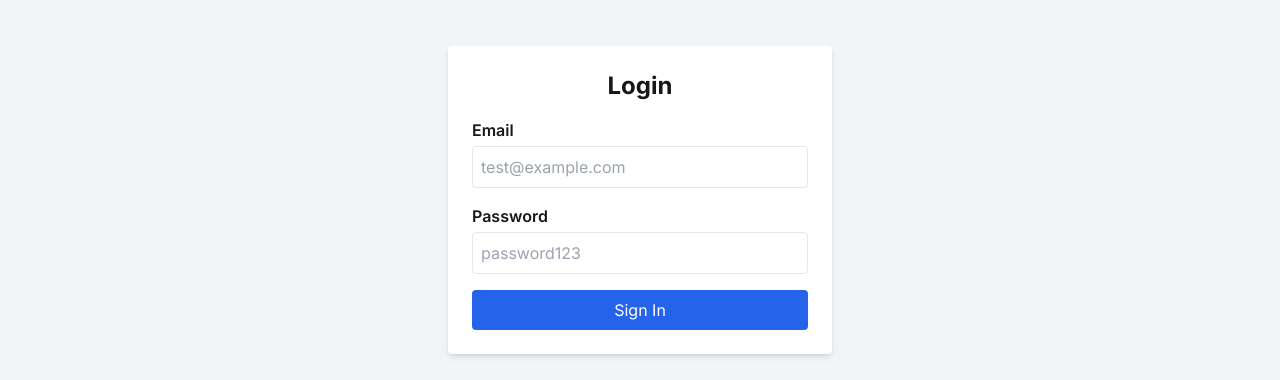
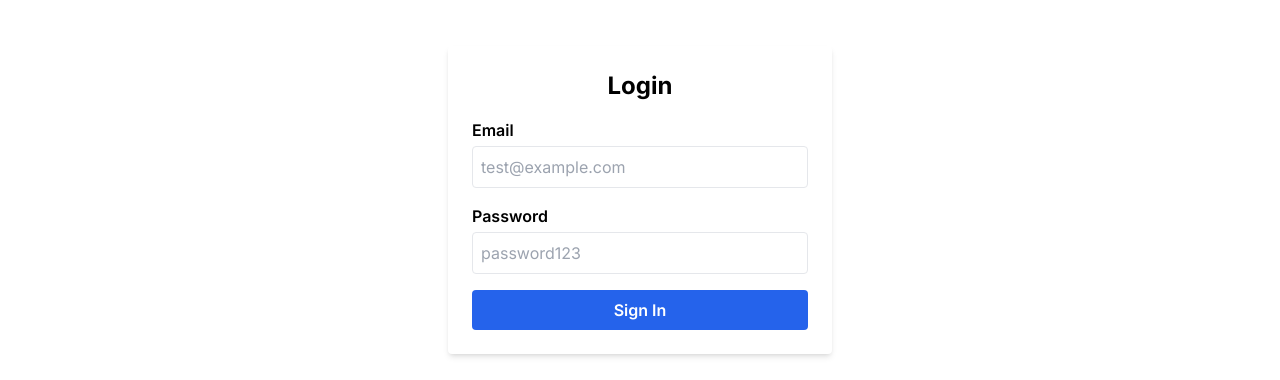
Before and after one commit to Arkaeyuh/codeAIde, a Next.js app: page /login in a window 1280 px wide. Shown: the part 260-640 px from the top of the page. Built offline with nearby package versions, Linux system fonts and the light colour scheme.

Commit message:
login stuff and change chat submit to bold

```diff
--- a/app/chat/ChatClient.tsx
+++ b/app/chat/ChatClient.tsx
@@ -33,7 +33,7 @@ export default function ChatClient() {
         />
         <button
           type="submit"
-          className="bg-blue-600 text-white py-2 px-4 rounded hover:bg-blue-700"
+          className="font-semibold bg-blue-600 text-white py-2 px-4 rounded hover:bg-blue-700"
         >
           Submit
         </button>
--- a/app/login/page.tsx
+++ b/app/login/page.tsx
@@ -32,23 +32,23 @@ export default function LoginPage() {
   }
 
   return (
-    <div className="flex items-center justify-center h-screen bg-gray-100">
+    <div className="flex items-center justify-center h-screen bg-000">
       <form
         onSubmit={handleSubmit}
         className="bg-white p-6 rounded shadow-md w-full max-w-sm"
       >
-        <h1 className="text-2xl mb-4 font-bold text-center">Login</h1>
+        <h1 className="text-black text-2xl mb-4 font-bold text-center">Login</h1>
         {error && (
           <div className="mb-4 text-red-500 text-sm">
             {error}
           </div>
         )}
         <div className="mb-4">
-          <label className="block mb-1 font-semibold" htmlFor="email">
+          <label className="text-black block mb-1 font-semibold" htmlFor="email">
             Email
           </label>
           <input
-            className="w-full border p-2 rounded"
+            className="text-black w-full border p-2 rounded"
             type="text"
             id="email"
             value={email}
@@ -57,11 +57,11 @@ export default function LoginPage() {
           />
         </div>
         <div className="mb-4">
-          <label className="block mb-1 font-semibold" htmlFor="password">
+          <label className="block mb-1 font-semibold text-black" htmlFor="password">
             Password
           </label>
           <input
-            className="w-full border p-2 rounded"
+            className="text-black w-full border p-2 rounded"
             type="password"
             id="password"
             value={password}
@@ -71,7 +71,7 @@ export default function LoginPage() {
         </div>
         <button
           type="submit"
-          className="w-full bg-blue-600 text-white p-2 rounded hover:bg-blue-700"
+          className="w-full bg-blue-600 text-white p-2 font-semibold rounded hover:bg-blue-700"
         >
           Sign In
         </button>
```
